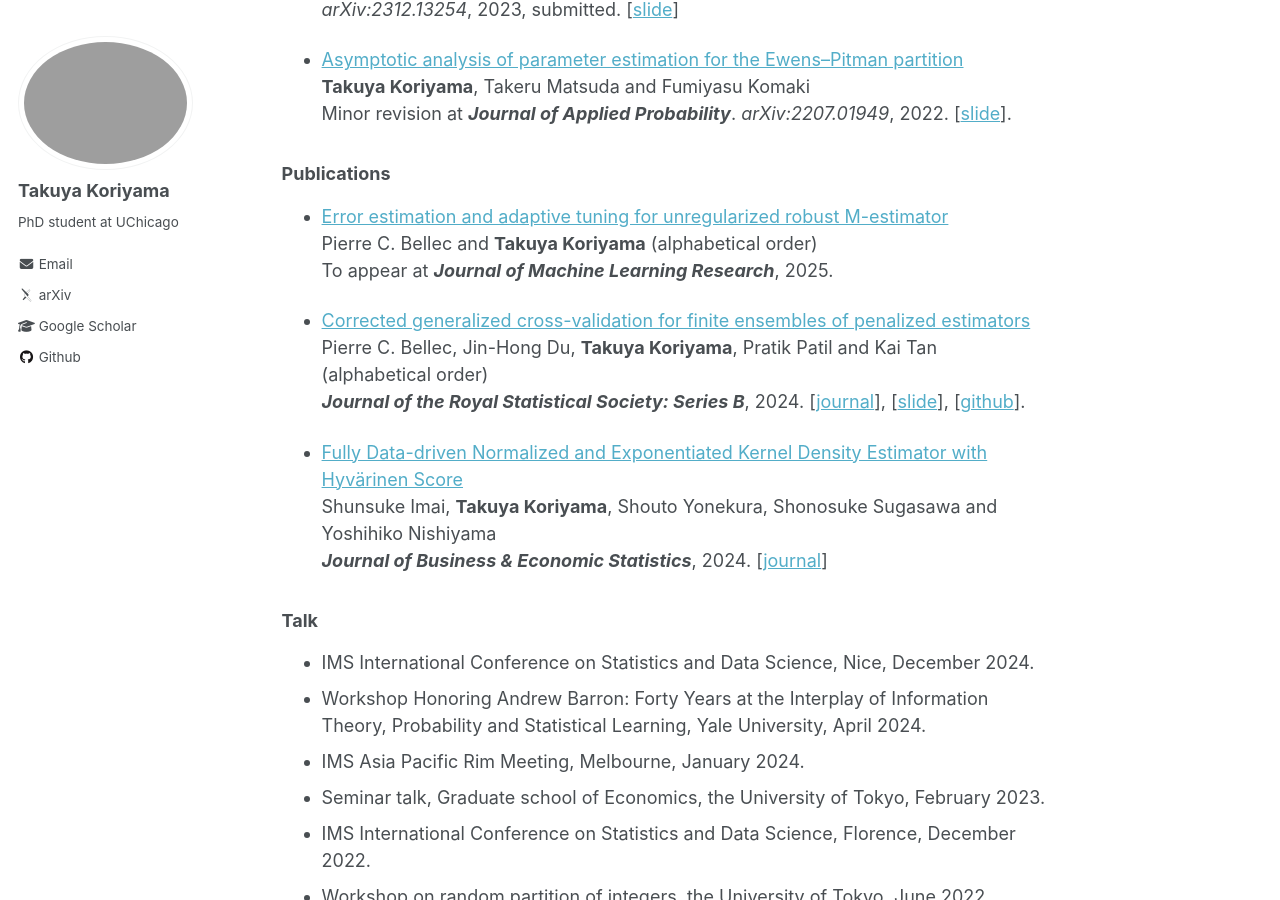
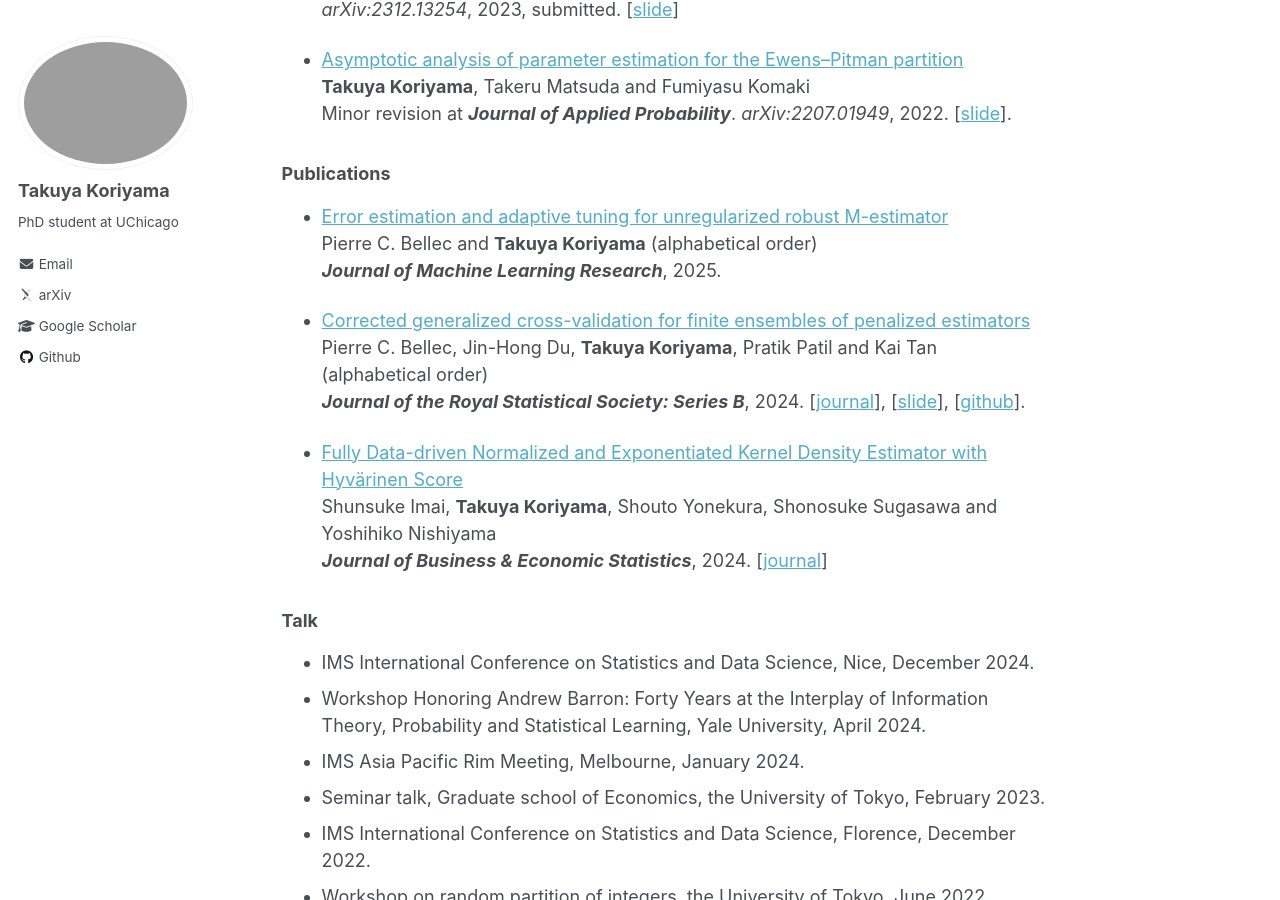
Before and after one commit to TakuyaKoriyama/takuyakoriyama.github.io, a Jekyll site: the page built from _pages/about.md, in a window 1280 px wide and 900 px high, scrolled down 1336 px. Built offline with Jekyll 4.4.1, drawn with Linux system fonts in a browser that asks for light colours; some web fonts are replaced.

Commit message:
Update about.md

```diff
--- a/_pages/about.md
+++ b/_pages/about.md
@@ -58,9 +58,9 @@ __Takuya Koriyama__, Takeru Matsuda and Fumiyasu Komaki\\
 Minor revision at __*Journal of Applied Probability*__. *arXiv:2207.01949*, 2022. [[slide](../files/slide_ep.pdf)].
 
 ### Publications
-* [Error estimation and adaptive tuning for unregularized robust M-estimator](https://arxiv.org/abs/2312.13257)\\
+* [Error estimation and adaptive tuning for unregularized robust M-estimator](https://jmlr.org/papers/v26/24-0060.html)\\
 Pierre C. Bellec and __Takuya Koriyama__ (alphabetical order) \\
-To appear at __*Journal of Machine Learning Research*__, 2025.
+__*Journal of Machine Learning Research*__, 2025.
 
 * [Corrected generalized cross-validation for finite ensembles of penalized estimators](https://arxiv.org/abs/2310.01374)\\
 Pierre C. Bellec, Jin-Hong Du, __Takuya Koriyama__, Pratik Patil and Kai Tan (alphabetical order) \\
```
